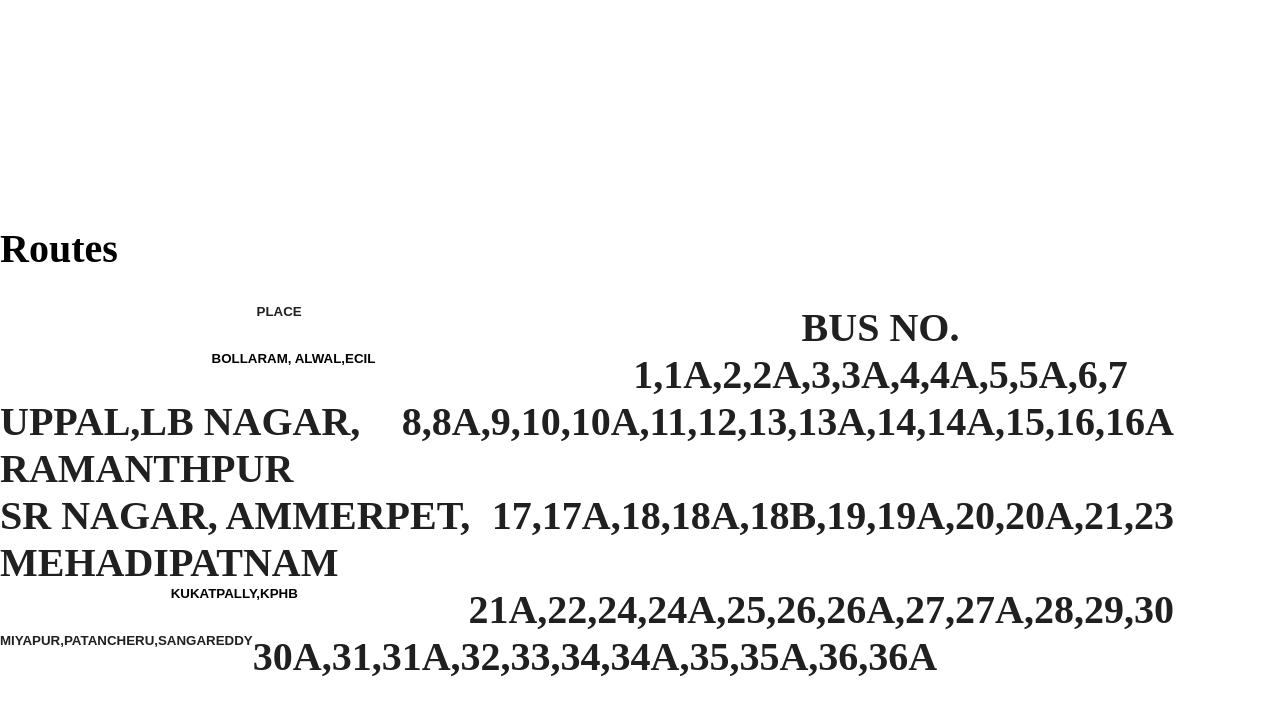
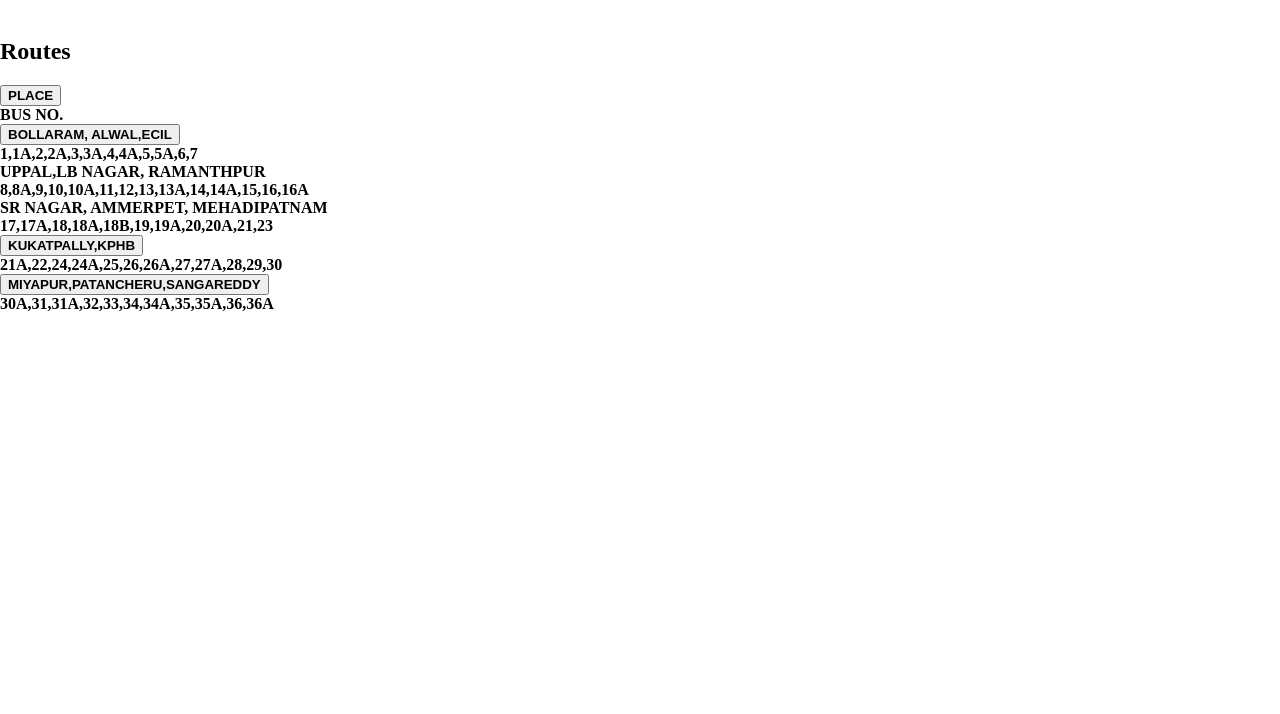
Before and after one commit to SujithBasham/cmrbusmanagement, a plain HTML site: page busroutes.html in a window 1280 px wide. Drawn offline with Linux system fonts and the light colour scheme.

Commit message:
Update busroutes.html

```diff
--- a/busroutes.html
+++ b/busroutes.html
@@ -4,7 +4,7 @@
     <meta charset="utf-8" />
     <meta name="viewport" content="initial-scale=1, width=device-width" />
 
-    <link rel="stylesheet" href="./global.css" />
+    <link rel="stylesheet" href="./global.css"
     <link rel="stylesheet" href="busroutes.css" />
     <link
       rel="stylesheet"
```
